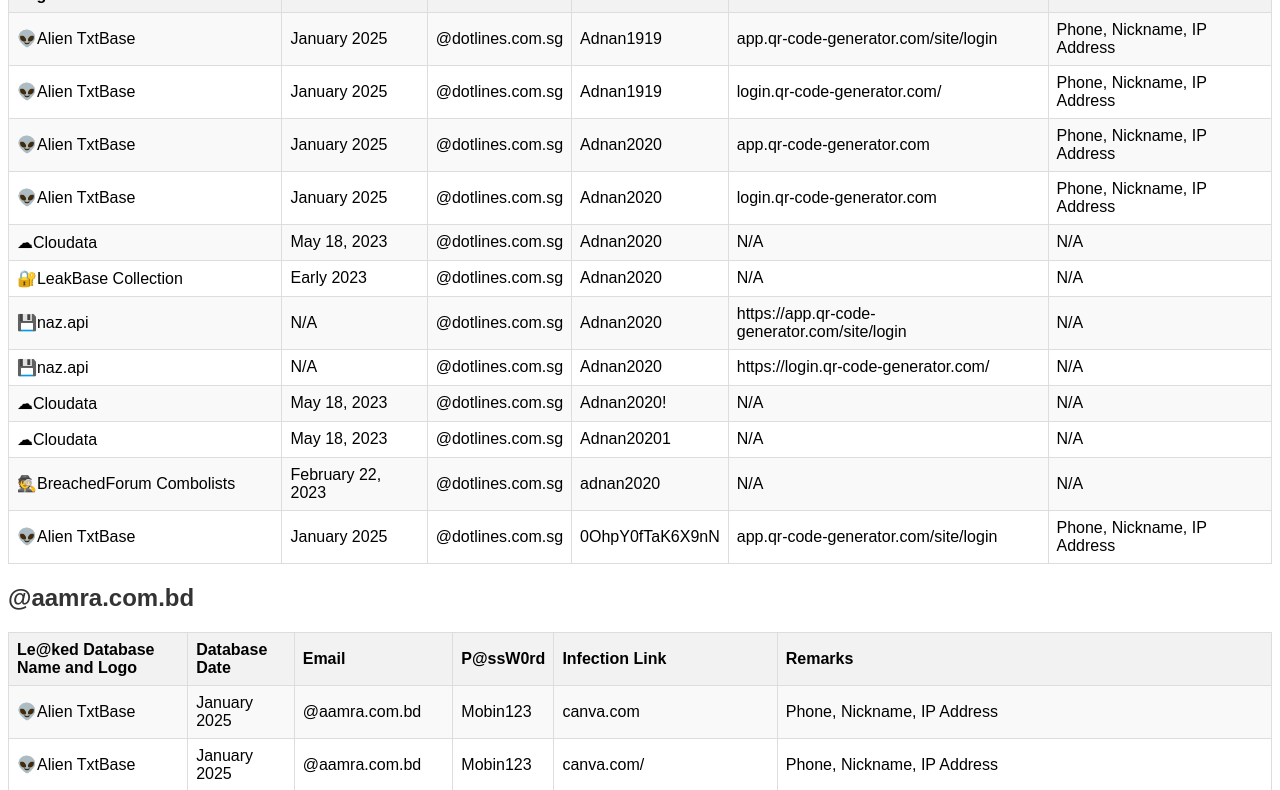
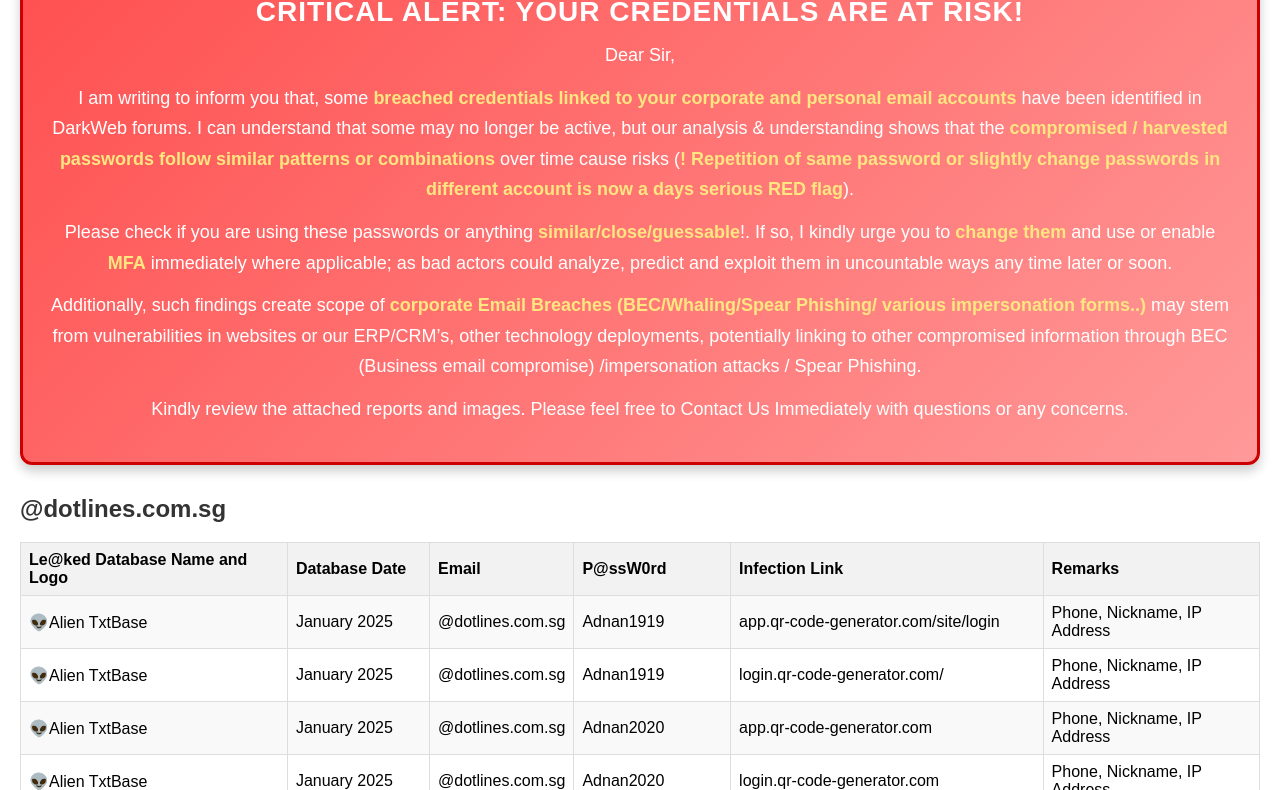
Before and after one commit to felicity-idc-drive/my-sharepoint-personal-shantona-breached-information, a plain HTML site: page real-rep/corp-rep.html in a window 1280 px wide. Shown: the part 109-899 px from the top of the page. Drawn offline with Linux system fonts and the light colour scheme.

Commit message:
Update corp-rep.html

```diff
--- a/real-rep/corp-rep.html
+++ b/real-rep/corp-rep.html
@@ -1,4 +1,3 @@
-
 <!DOCTYPE html>
 <html lang="en">
 <head>
@@ -6,6 +5,62 @@
     <meta name="viewport" content="width=device-width, initial-scale=1.0">
     <title>Le@ked D@t@base Summary</title>
     <style>
+        body {
+            font-family: Arial, sans-serif;
+            margin: 20px;
+        }
+        .alert-container {
+            background: linear-gradient(135deg, #ff4d4d, #ff9999); /* Cool gradient background */
+            border: 3px solid #cc0000;
+            padding: 25px;
+            margin-bottom: 30px;
+            border-radius: 12px;
+            box-shadow: 0 6px 12px rgba(0, 0, 0, 0.2);
+            text-align: center;
+            animation: slideIn 0.5s ease-out; /* Subtle slide-in animation */
+        }
+        @keyframes slideIn {
+            from { transform: translateY(-20px); opacity: 0; }
+            to { transform: translateY(0); opacity: 1; }
+        }
+        .alert-container h1 {
+            color: #fff;
+            font-size: 28px;
+            margin: 10px 0;
+            text-transform: uppercase;
+            letter-spacing: 1px;
+        }
+        .alert-container .warning-icon {
+            font-size: 40px;
+            color: #fff;
+            margin-bottom: 10px;
+        }
+        .alert-container p {
+            font-size: 18px;
+            line-height: 1.7;
+            color: #fff;
+            margin: 12px 0;
+        }
+        .alert-container strong {
+            color: #ffe680; /* Bright yellow for emphasis */
+            font-weight: bold;
+        }
+        .alert-container .cta {
+            display: inline-block;
+            background-color: #fff;
+            color: #cc0000;
+            padding: 12px 25px;
+            text-decoration: none;
+            border-radius: 25px;
+            font-weight: bold;
+            font-size: 16px;
+            margin-top: 20px;
+            transition: transform 0.3s ease, box-shadow 0.3s ease;
+        }
+        .alert-container .cta:hover {
+            transform: scale(1.1);
+            box-shadow: 0 4px 8px rgba(0, 0, 0, 0.3);
+        }
         table {
             width: 100%;
             border-collapse: collapse;
@@ -42,6 +97,16 @@
     </style>
 </head>
 <body>
+    <div class="alert-container">
+        <div class="warning-icon">⚠️</div>
+        <h1>Critical Alert: Your Credentials Are at Risk!</h1>
+        <p>Dear Sir,</p>
+        <p>I am writing to inform you that, some <strong>breached credentials linked to your corporate and personal email accounts</strong> have been identified in DarkWeb forums. I can understand that some may no longer be active, but our analysis & understanding shows that the <strong>compromised / harvested passwords follow similar patterns or combinations</strong> over time cause risks (<strong>! Repetition of same password or slightly change passwords in different account is now a days serious RED flag</strong>).</p>
+        <p>Please check if you are using these passwords or anything <strong>similar/close/guessable</strong>!. If so, I kindly urge you to <strong>change them</strong> and use or enable <strong>MFA</strong> immediately where applicable; as bad actors could analyze, predict and exploit them in uncountable ways any time later or soon.</p>
+        <p>Additionally, such findings create scope of <strong>corporate Email Breaches (BEC/Whaling/Spear Phishing/ various impersonation forms..)</strong> may stem from vulnerabilities in websites or our ERP/CRM’s, other technology deployments, potentially linking to other compromised information through BEC (Business email compromise) /impersonation attacks / Spear Phishing.</p>
+        <p>Kindly review the attached reports and images. Please feel free to Contact Us Immediately</a> with questions or any concerns.</p>
+    </div>
+
     <h2 id="dotlines-com-sg">@dotlines.com.sg</h2>
     <table>
         <tr>
```
